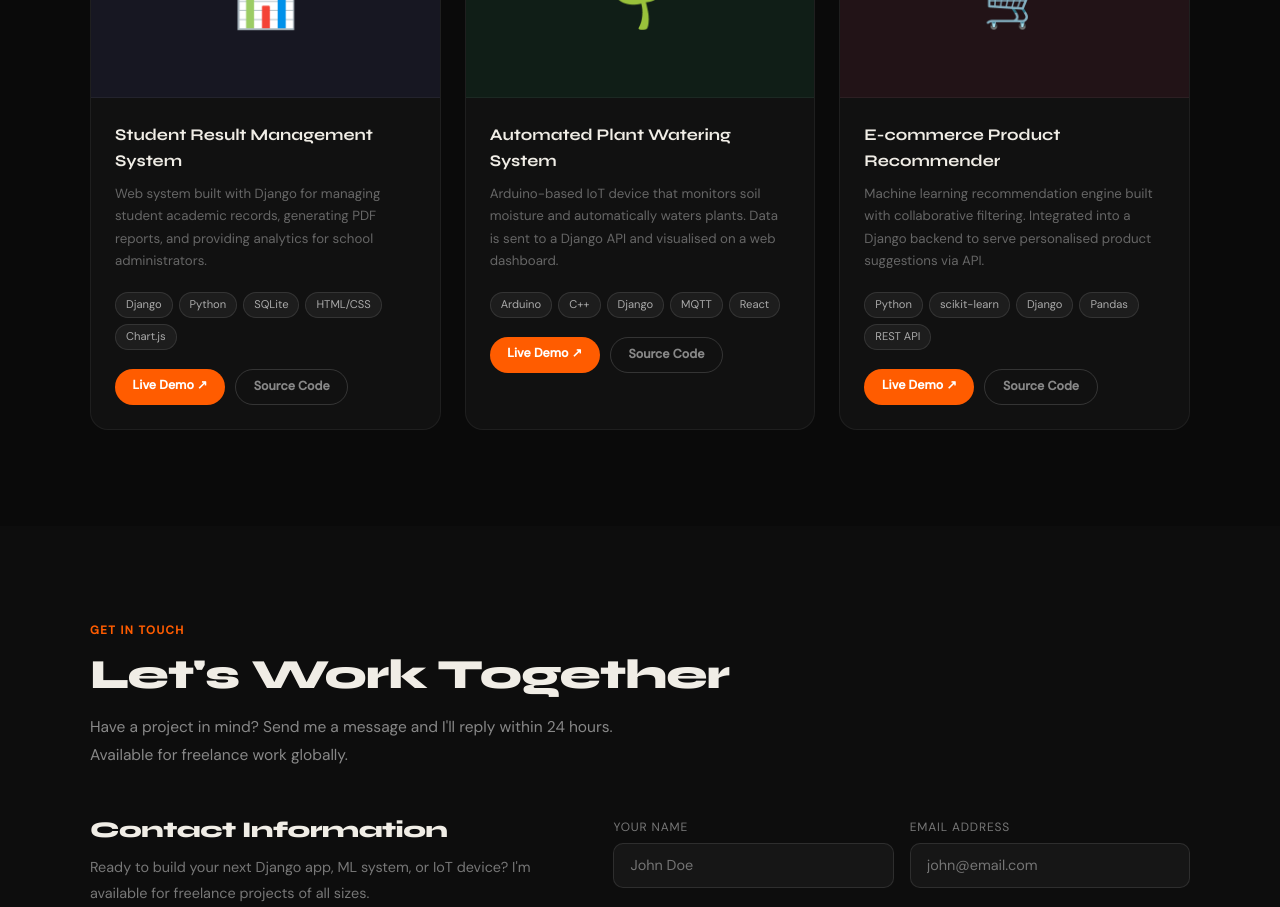
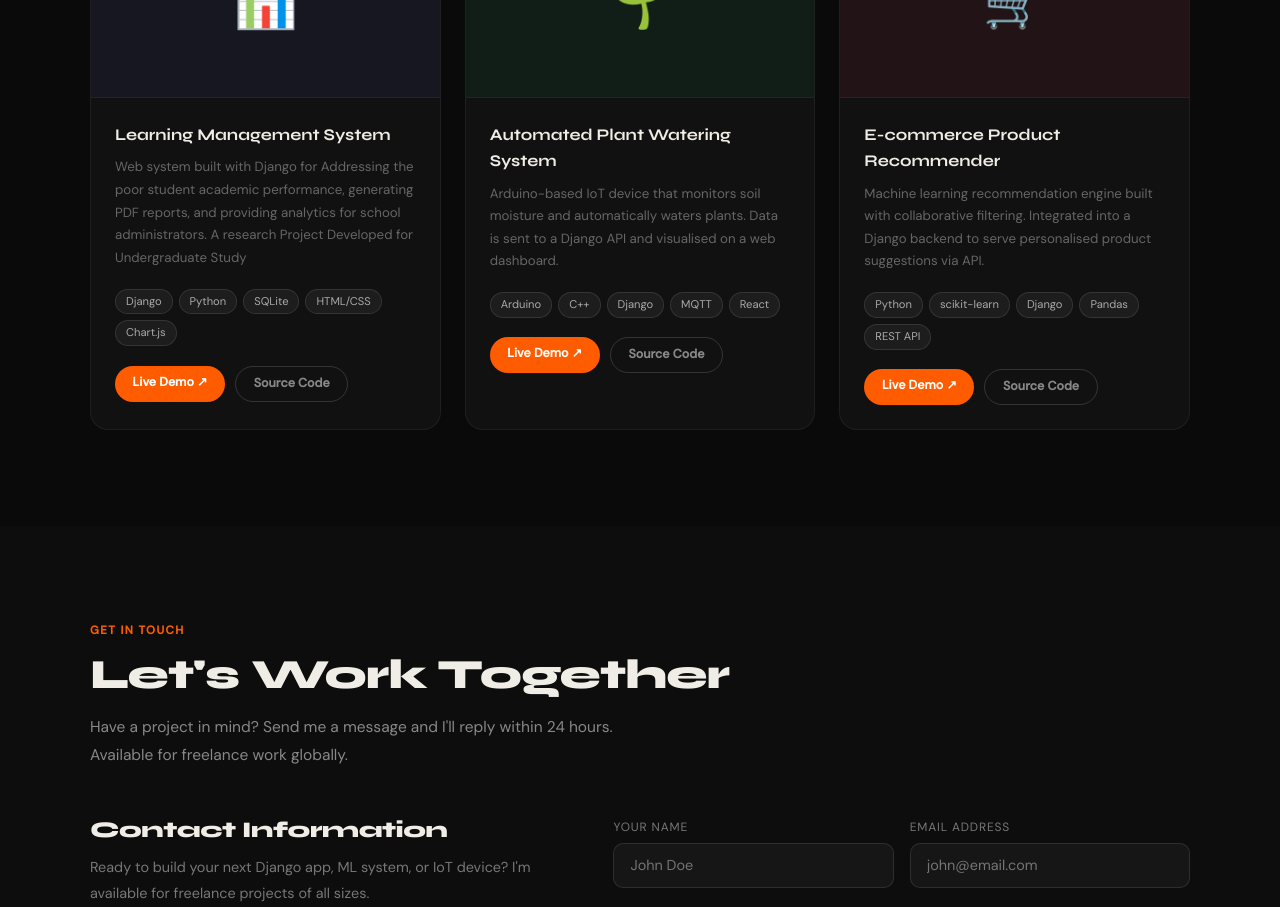
Before and after one commit to Bashir-hub/bashir-portfolio, a React (Create React App) app in the folder frontend/: page / in a window 1280 px wide. Shown: the part 4600-5507 px from the top of the page. Built offline with nearby package versions, Linux system fonts and the light colour scheme.

Commit message:
updated projects lists

```diff
--- a/frontend/src/components/Projects.jsx
+++ b/frontend/src/components/Projects.jsx
@@ -56,8 +56,8 @@ const projectsData = [
     codeUrl: "#",
   },
   {
-    title: "Student Result Management System",
-    desc: "Web system built with Django for managing student academic records, generating PDF reports, and providing analytics for school administrators.",
+    title: "Learning Management System",
+    desc: "Web system built with Django for Addressing the poor student academic performance, generating PDF reports, and providing analytics for school administrators. A research Project Developed for Undergraduate Study",
     tech: ["Django", "Python", "SQLite", "HTML/CSS", "Chart.js"],
     category: "Django",
     emoji: "📊",
```
